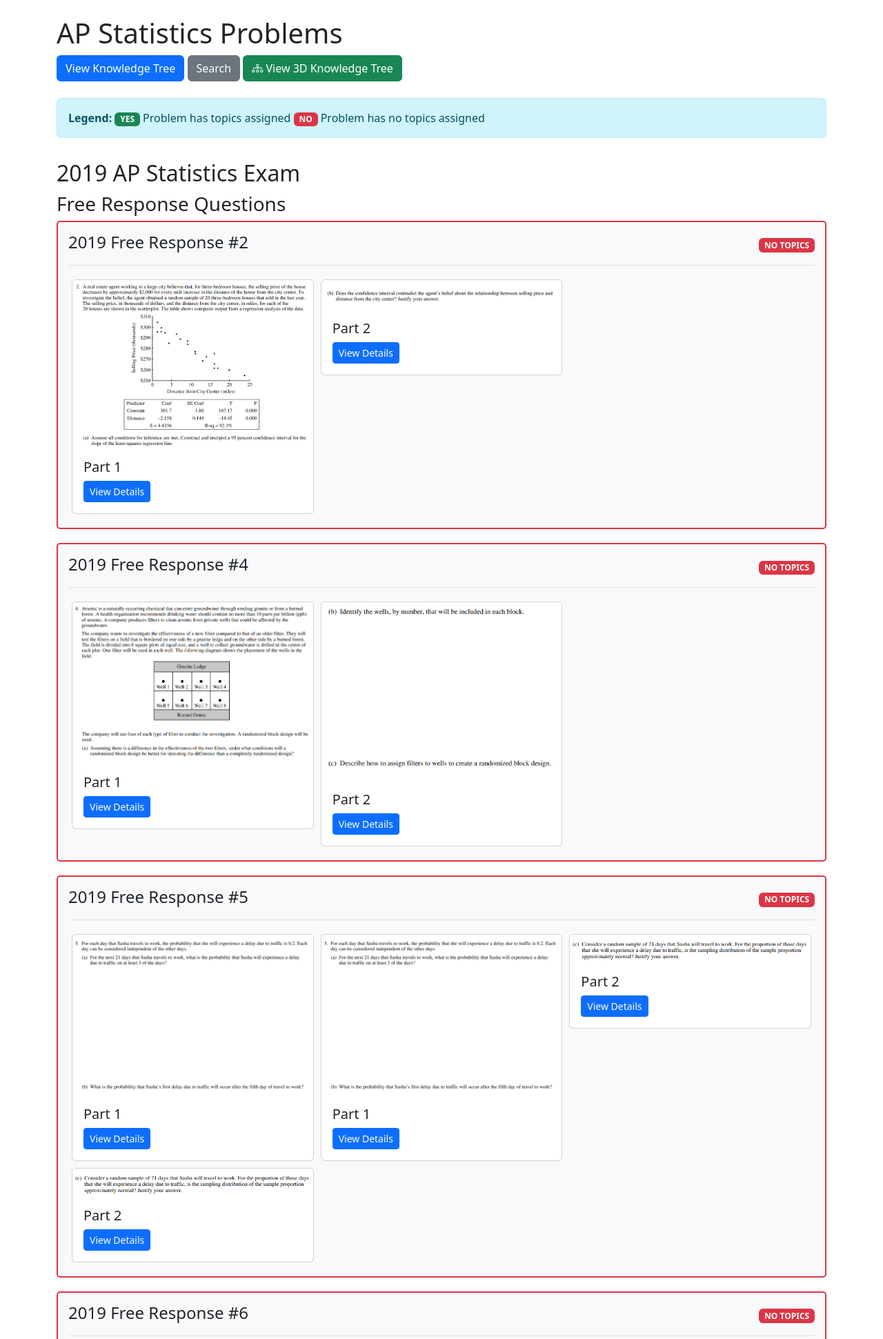
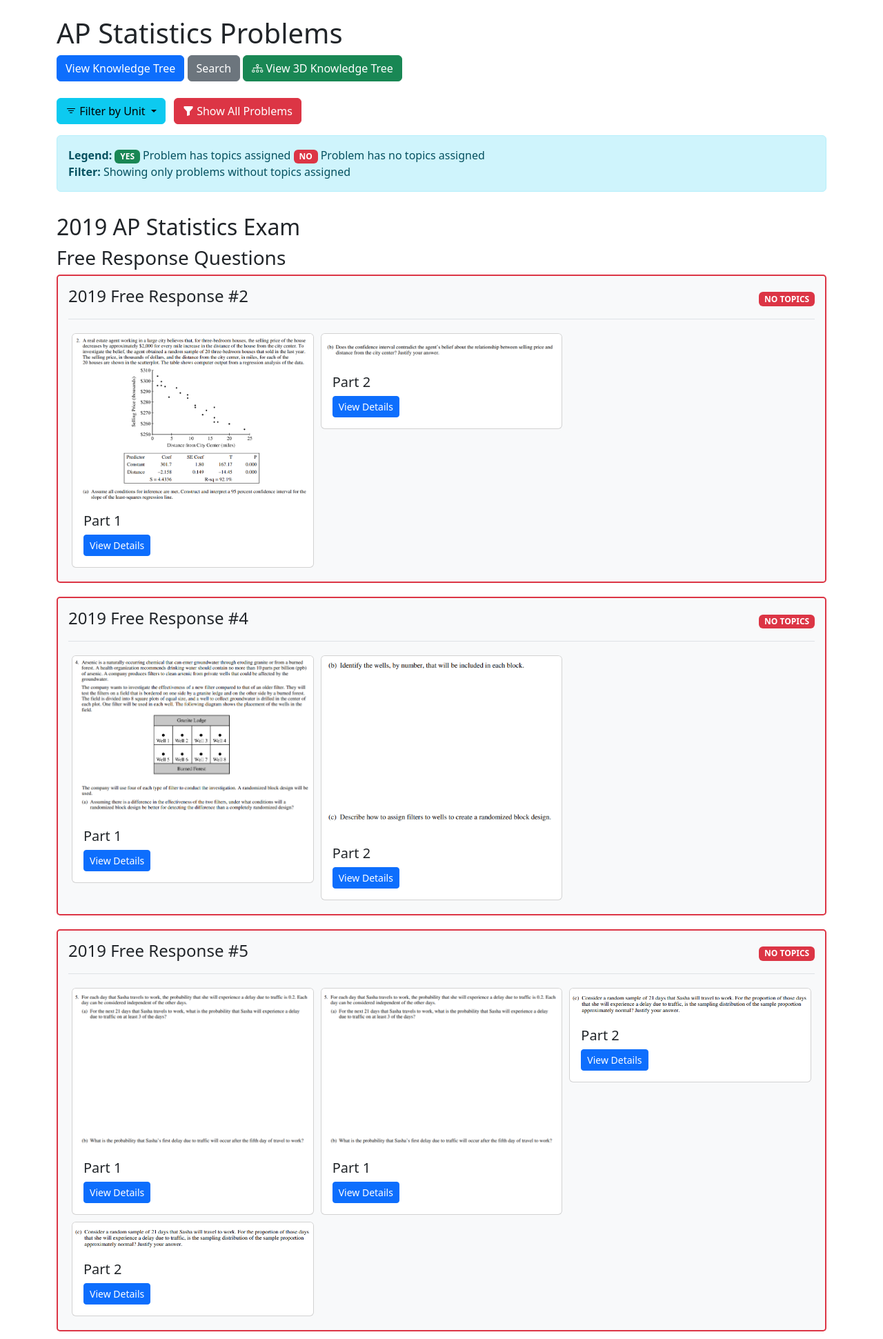
Before and after one commit to robjohncolson/APStatHub2, a Flask app: page / in a window 1280 px wide. Shown: the top 1941 px of the page at 69% size. Run offline with Flask 3, Linux system fonts and the light colour scheme; the visitor is signed in with stand-in values (Sample User, id 1); data comes from the database, SQL or seed files in the repository; both versions use the stored data as it was after the commit.

Commit message:
buttonnns

```diff
--- a/app.py
+++ b/app.py
@@ -929,12 +929,53 @@ if __name__ == '__main__':
                     </div>
                 </div>
 
+                <!-- Filter Controls -->
+                <div class="row mb-3">
+                    <div class="col">
+                        <!-- Unit Filter Dropdown -->
+                        <div class="dropdown d-inline-block me-2">
+                            <button class="btn btn-info dropdown-toggle" type="button" id="unitFilterDropdown" data-bs-toggle="dropdown" aria-expanded="false">
+                                <i class="bi bi-filter"></i>
+                                {% if unit_filter %}
+                                Unit {{ unit_filter }} Filter
+                                {% else %}
+                                Filter by Unit
+                                {% endif %}
+                            </button>
+                            <ul class="dropdown-menu" aria-labelledby="unitFilterDropdown">
+                                <li><a class="dropdown-item {% if not unit_filter %}active{% endif %}" href="{{ url_for('index', show_uncategorized=show_uncategorized) }}">All Units</a></li>
+                                {% for unit_dir in unit_dirs %}
+                                {% set unit_num = unit_dir.split(' ')[1].split('-')[0] %}
+                                <li><a class="dropdown-item {% if unit_filter == unit_num %}active{% endif %}" href="{{ url_for('index', unit_filter=unit_num, show_uncategorized=show_uncategorized) }}">{{ unit_dir }}</a></li>
+                                {% endfor %}
+                            </ul>
+                        </div>
+
+                        <!-- Uncategorized Filter -->
+                        {% if show_uncategorized %}
+                        <a href="{{ url_for('index', unit_filter=unit_filter, show_uncategorized='false') }}" class="btn btn-danger">
+                            <i class="bi bi-funnel-fill"></i> Show All Problems
+                        </a>
+                        {% else %}
+                        <a href="{{ url_for('index', show_uncategorized='true', unit_filter=unit_filter) }}" class="btn btn-warning">
+                            <i class="bi bi-funnel"></i> Show Only Uncategorized
+                        </a>
+                        {% endif %}
+                    </div>
+                </div>
+
                 <div class="row mb-3">
                     <div class="col">
                         <div class="alert alert-info">
                             <strong>Legend:</strong>
                             <span class="badge bg-success">YES</span> Problem has topics assigned
                             <span class="badge bg-danger">NO</span> Problem has no topics assigned
+                            {% if show_uncategorized %}
+                            <br><strong>Filter:</strong> Showing only problems without topics assigned
+                            {% endif %}
+                            {% if unit_filter %}
+                            <br><strong>Unit Filter:</strong> Showing only Unit {{ unit_filter }} problems
+                            {% endif %}
                         </div>
                     </div>
                 </div>
@@ -1005,6 +1046,9 @@ if __name__ == '__main__':
 
                 {% endfor %}
             </div>
+
+            <!-- Bootstrap JS for dropdown functionality -->
+            <script src="https://cdn.jsdelivr.net/npm/bootstrap@5.2.3/dist/js/bootstrap.bundle.min.js"></script>
         </body>
         </html>
         ''',
--- a/templates/index.html
+++ b/templates/index.html
@@ -1,3 +1,4 @@
+
         <!DOCTYPE html>
         <html>
         <head>
```
Also changed, not shown: ap_stats.db. Lines whose indentation alone changed are shown as unchanged.
